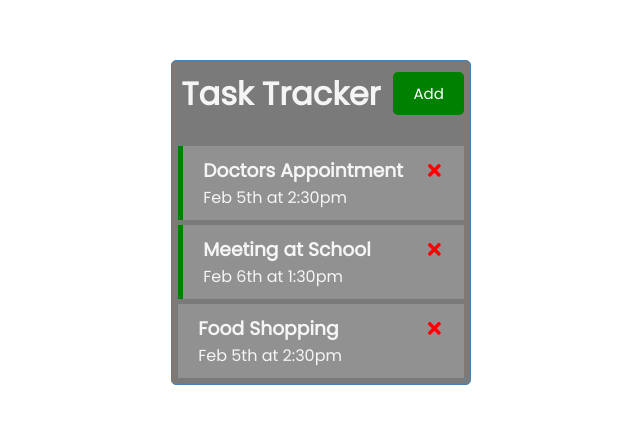
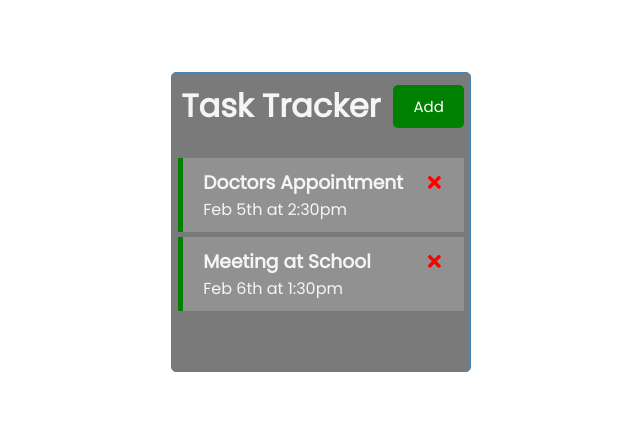
Before and after one commit to crisantogo/task_tracker_react, a React (Create React App) app: page / in a window 1280 px wide. Shown: the part 178-602 px from the top of the page, without its empty margins (319-959 px from the left). Built offline with nearby package versions, Linux system fonts and the light colour scheme; data requests are answered from the project's data file.

Commit message:
Added DELETE method

```diff
--- a/db.json
+++ b/db.json
@@ -1,24 +1,16 @@
 {
   "tasks": [
     {
-      "id":1,
+      "id": 1,
       "text": "Doctors Appointment",
       "day": "Feb 5th at 2:30pm",
       "reminder": true
-  },
-  {
-      "id":2,
+    },
+    {
+      "id": 2,
       "text": "Meeting at School",
-      "day":"Feb 6th at 1:30pm",
+      "day": "Feb 6th at 1:30pm",
       "reminder": true
-  },
-  {
-      "id":3,
-      "text": "Food Shopping",
-      "day": "Feb 5th at 2:30pm",
-      "reminder": false
-  }
-
+    }
   ]
-
 }
--- a/src/App.js
+++ b/src/App.js
@@ -35,7 +35,11 @@ function App() {
   }
 
   //Delete Task
-  const deleteTask=(id)=>{
+  const deleteTask=async (id)=>{
+    await fetch(`http://localhost:5000/tasks/${id}`,{
+      method: 'DELETE'
+    })
+
     setTasks(tasks.filter((task)=> task.id !== id))
   }
 
```
